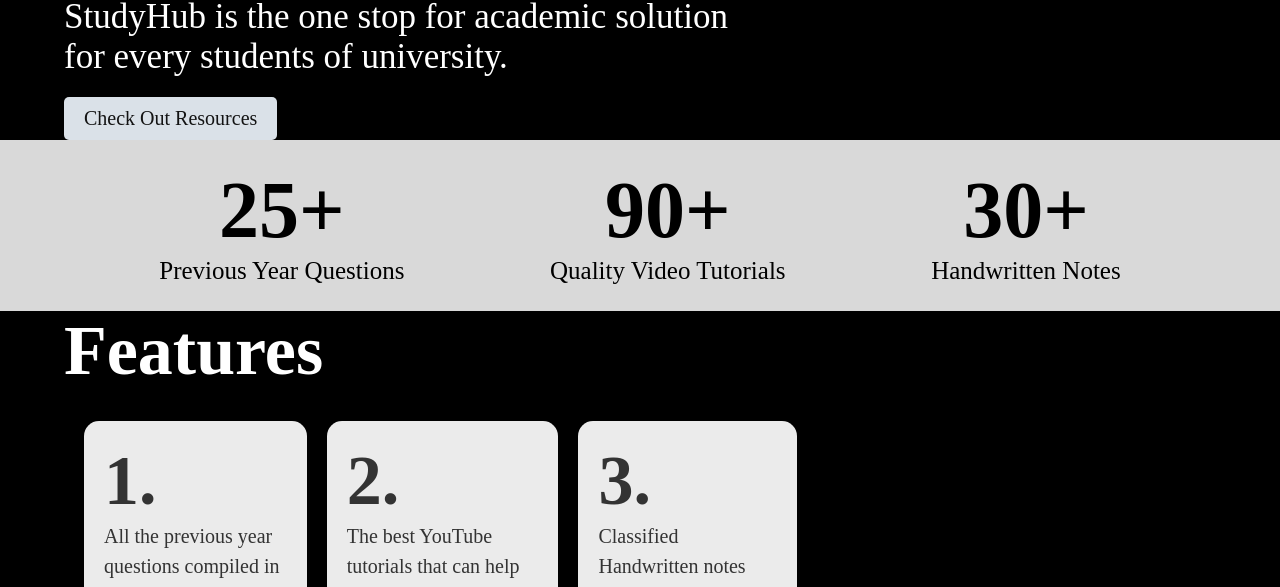
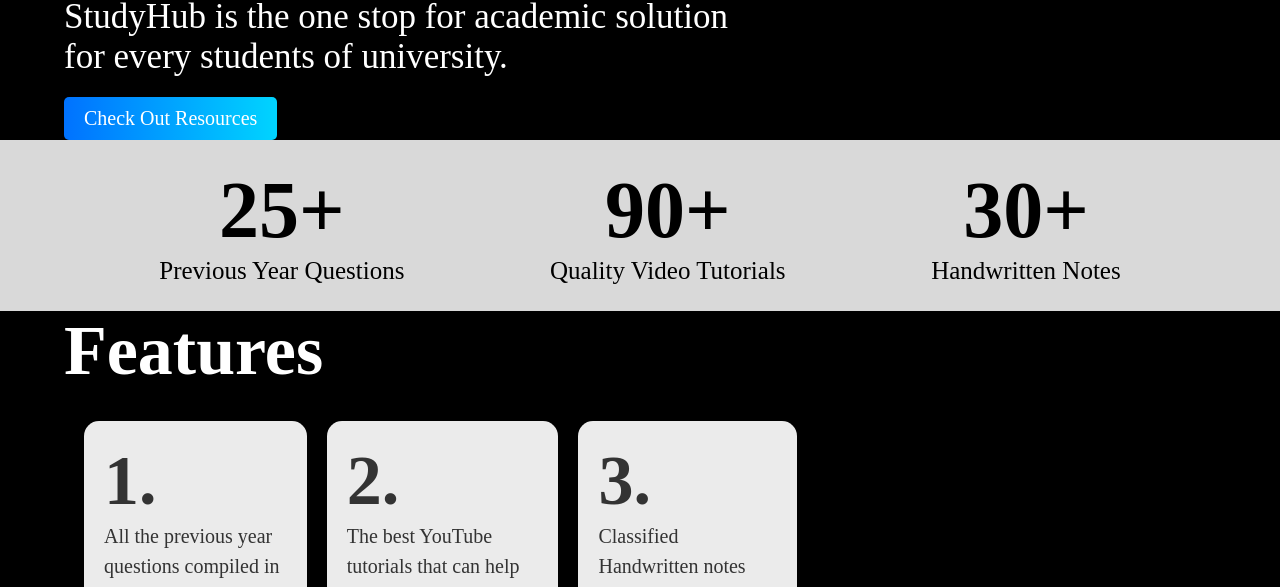
Before and after one commit to SwapnilPatle01/Engineer-StudyHub-Xenosis, a plain HTML site: page index.html in a window 1280 px wide. Shown: the part 213-800 px from the top of the page. Drawn offline with nearby package versions, Linux system fonts and the light colour scheme; a script that the page names is missing; a web font is replaced by a local one.

Commit message:
button color

```diff
--- a/css/style.css
+++ b/css/style.css
@@ -328,8 +328,10 @@
 .button {
   display: inline-block;
   padding: 10px 20px;
-  background-color: #dae1e8;
-  color: #131313;
+  background: linear-gradient(90deg, #0072ff 0%, #00d4ff 100%);
+  border-radius: 6px;
+  border-color: #1f2667;
+  color: #fff;
   text-decoration: none;
   border-radius: 5px;
   transition: background-color 0.3s;
```
